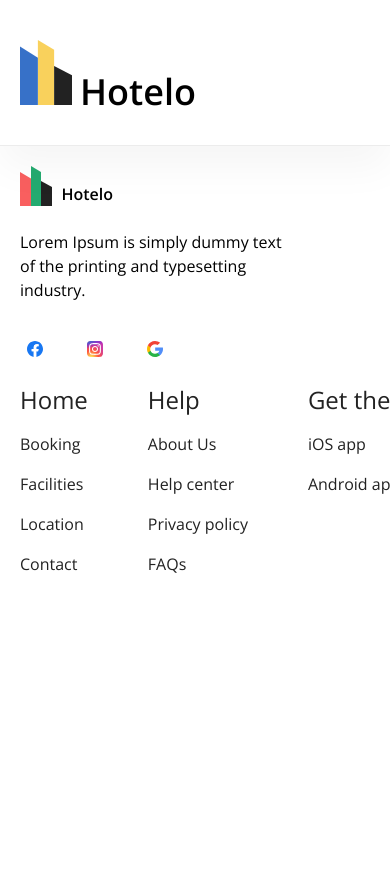
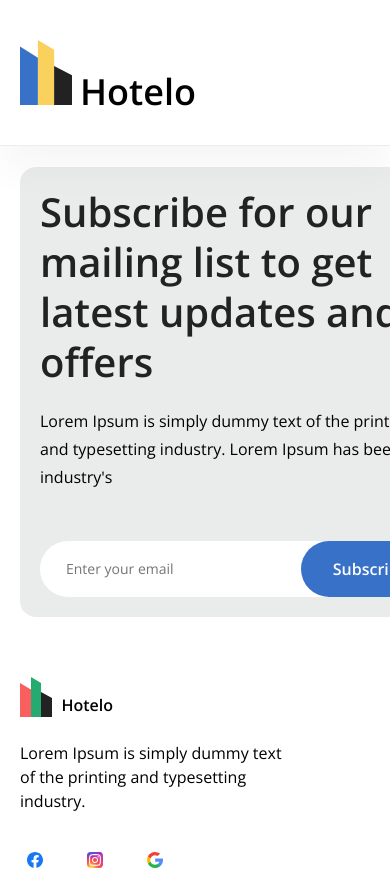
Before and after one commit to Vadym-Vasiliev/hotelo, a plain HTML site: page index.html in a window 390 px wide. Shown: the top 878 px of the page. Before the commit the page ends 844 px from the top, so only its background shows below. Drawn offline with nearby package versions, Linux system fonts and the light colour scheme.

Commit message:
add adaptive subcribe

```diff
--- a/index.html
+++ b/index.html
@@ -446,7 +446,7 @@
       </section> -->
 
       <!-- SUBSCRIBE -->
-      <!-- <section class="subscribe">
+      <section class="subscribe">
         <div class="container">
           <div class="subscribe-content">
             <div class="subscribe-leftblock">
@@ -471,7 +471,7 @@
             <img class="subscribe-rightblock__img" src="./img/subscribe-man.png" alt="man" />
           </div>
         </div>
-      </section> -->
+      </section>
     </main>
 
     <!-- FOOTER -->
--- a/sass/components/_footer.scss
+++ b/sass/components/_footer.scss
@@ -1,6 +1,5 @@
 .footer {
   padding-bottom: 63px;
-  padding-top: 63px;
 }
 
 .footer-content {
--- a/sass/components/_general.scss
+++ b/sass/components/_general.scss
@@ -5,6 +5,10 @@ body {
   background-color: $main-bgc;
 
   @include tablet {
+    padding-top: 167px;
+  }
+
+  @include mobile {
     padding-top: 167px;
   }
 
--- a/sass/components/_subscribe.scss
+++ b/sass/components/_subscribe.scss
@@ -1,18 +1,41 @@
 .subscribe {
   padding-bottom: 120px;
+
+  @include mobile {
+    padding-bottom: 60px;
+  }
 }
 
 .subscribe-content {
   display: flex;
-  justify-content: space-between;
+
   align-items: center;
   border-radius: 16px;
   background-color: $second-bgc;
+  @include tablet {
+    justify-content: space-between;
+  }
+  @include desktop {
+    justify-content: space-between;
+  }
+
+  @include mobile {
+    justify-content: center;
+    padding: 20px;
+  }
 }
 
 .subscribe-leftblock {
   max-width: 701px;
   margin-left: 74px;
+
+  @include tablet {
+    margin-left: 20px;
+  }
+
+  @include mobile {
+    margin-left: 0;
+  }
 
   &__title {
     font-weight: 600;
@@ -21,6 +44,14 @@
     margin-bottom: 20px;
 
     color: $second-text;
+
+    @include tablet {
+      max-width: 350px;
+    }
+
+    @include mobile {
+      max-width: 400px;
+    }
   }
 
   &__text {
@@ -28,12 +59,23 @@
     font-size: 16px;
     line-height: 1.75;
     max-width: 536px;
+
+    @include tablet {
+      max-width: 350px;
+    }
+
+    @include mobile {
+      max-width: 400px;
+    }
   }
 }
 
 .subscribe-rightblock {
   &__img {
     width: 383px;
+    @include mobile {
+      display: none;
+    }
   }
 }
 
@@ -47,6 +89,16 @@
 
   background-color: $main-bgc;
 
+  @include tablet {
+    max-width: 350px;
+    margin-top: 50px;
+  }
+
+  @include mobile {
+    margin-top: 50px;
+    max-width: 400px;
+  }
+
   &__input {
     font-weight: 400;
     font-size: 14px;
@@ -54,6 +106,7 @@
     padding: 14px 26px;
     border: transparent;
     width: 400px;
+    border-radius: 25px;
 
     background-color: transparent;
   }
```
Also changed, not shown: css/main.css, css/main.min.css, 2 other files.
